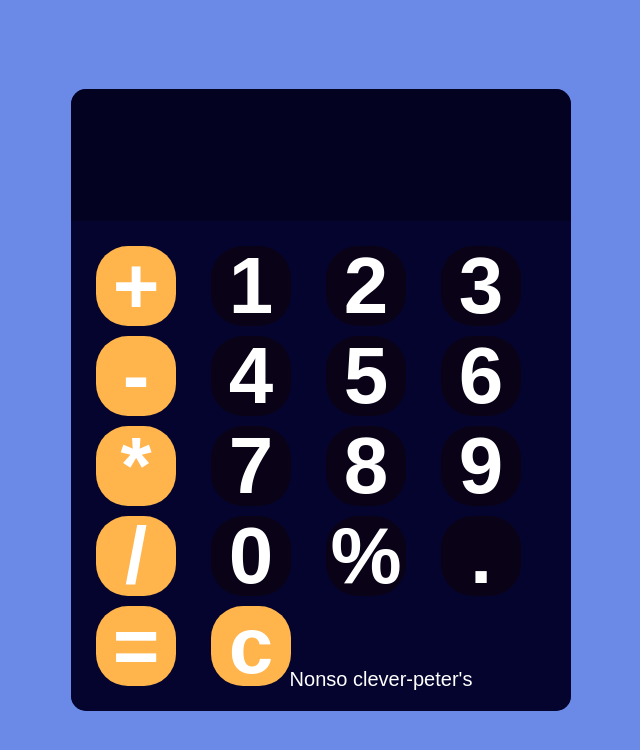
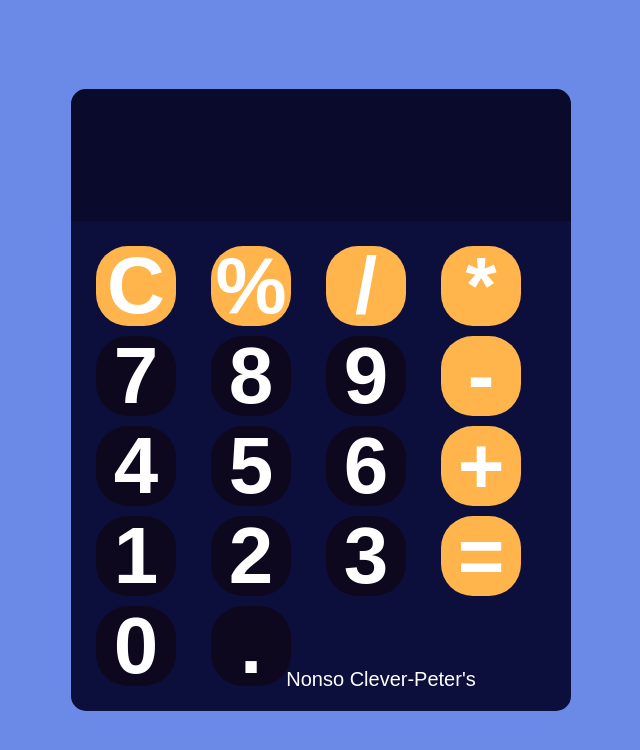
Before and after one commit to Nonso-98/iswork, a plain HTML site: page index.html in a window 1280 px wide. Shown: the whole page, without its empty margins (319-959 px from the left). Drawn offline with Linux system fonts and the light colour scheme.

Commit message:
first commit

```diff
--- a/index.html
+++ b/index.html
@@ -7,35 +7,8 @@
     <title>Document</title>
 </head>
 <body>
-     <section class="calculator" id="calculator">
-        <div class="calculator">
-            <input id="display" readonly>
-            <div class="keys">
-                <button onclick="appendToDisplay('+')" class="operator-btn">+</button>
-                <button onclick="appendToDisplay('1')">1</button>
-                <button onclick="appendToDisplay('2')">2</button>
-                <button onclick="appendToDisplay('3')">3</button>
-                <button onclick="appendToDisplay('-')" class="operator-btn">-</button>
-                <button onclick="appendToDisplay('4')">4</button>
-                <button onclick="appendToDisplay('5')">5</button>
-                <button onclick="appendToDisplay('6')">6</button>
-                <button onclick="appendToDisplay('*')" class="operator-btn">*</button>
-                <button onclick="appendToDisplay('7')">7</button>
-                <button onclick="appendToDisplay('8')">8</button>
-                <button onclick="appendToDisplay('9')">9</button>
-                <button onclick="appendToDisplay('/')" class="operator-btn">/</button>
-                <button onclick="appendToDisplay('0')">0</button>
-                <button onclick="percentage()">%</button>
-                <button onclick="appendToDisplay('.')">.</button>
-                <button onclick="calculate()" class="operator-btn">=</button>
-                <button onclick="clearDisplay()" class="operator-btn">c</button>
-               <p id="name">Nonso clever-peter's</p>
-            </div>
 
-        </div>
-    </section>
-
-    <!-- <section class="calculator">
+     <section class="calculator">
         <input id="display" readonly>
         <div class="keys">
             <button onclick="clearDisplay()" class="operator-btn">C</button>
@@ -62,7 +35,7 @@
             <button onclick="appendToDisplay('.')">.</button>
         </div>
         <p id="name">Nonso Clever-Peter's </p>
-    </section> -->
+    </section>
 
 
     <script src="./index.js"></script>
--- a/index.js
+++ b/index.js
@@ -1,30 +1,14 @@
 
-// const display = document.getElementById('dispaly')
+        const display = document.getElementById('display');
 
-// function appendToDisplay(input){
-//     display.value += input;
-// }
+        function appendToDisplay(input) {
+            const lastChar = display.value.slice(-1);
+            const operators = ['+', '-', '*', '/', '%'];
 
-// function clearDisplay() {
-//     display.value = "";
-// }
+            if (operators.includes(lastChar) && operators.includes(input)) {
+                return; // Prevent multiple consecutive operators
+            }
 
-// function calculate(){
-
-//     try{
-//         display.value = eval(display.value);
-//     }
-
-// catch(error){
-//     display.value = "Errror"
-// }
-
-// }
-
-
-
- const display = document.getElementById('display'); // Fixed typo
- function appendToDisplay(input) {
             display.value += input;
         }
 
@@ -32,52 +16,16 @@ function clearDisplay() {
             display.value = "";
         }
 
-// function percentage() {
-//     if (display.value !== "") {
-//         display.value = parseFloat(display.value) / 100;
-//     }
-// }
-
+        function percentage() {
+            display.value = display.value.replace(/(\d+(\.\d+)?)%/g, (match, number) => {
+                return parseFloat(number) / 100;
+            });
+        }
 
         function calculate() {
             try {
-        display.value = eval(display.value);
+                display.value = new Function('return ' + display.value)();
             } catch (error) {
                 display.value = "Error";
             }
         }
-
-
-
-
-
-        // const display = document.getElementById('display');
-
-        // function appendToDisplay(input) {
-        //     const lastChar = display.value.slice(-1);
-        //     const operators = ['+', '-', '*', '/', '%'];
-
-        //     if (operators.includes(lastChar) && operators.includes(input)) {
-        //         return; // Prevent multiple consecutive operators
-        //     }
-
-        //     display.value += input;
-        // }
-
-        // function clearDisplay() {
-        //     display.value = "";
-        // }
-
-        // function percentage() {
-        //     display.value = display.value.replace(/(\d+(\.\d+)?)%/g, (match, number) => {
-        //         return parseFloat(number) / 100;
-        //     });
-        // }
-
-        // function calculate() {
-        //     try {
-        //         display.value = new Function('return ' + display.value)();
-        //     } catch (error) {
-        //         display.value = "Error";
-        //     }
-        // }
```
Also changed, not shown: index.css (+0 -79 lines). Lines whose indentation alone changed are shown as unchanged.
